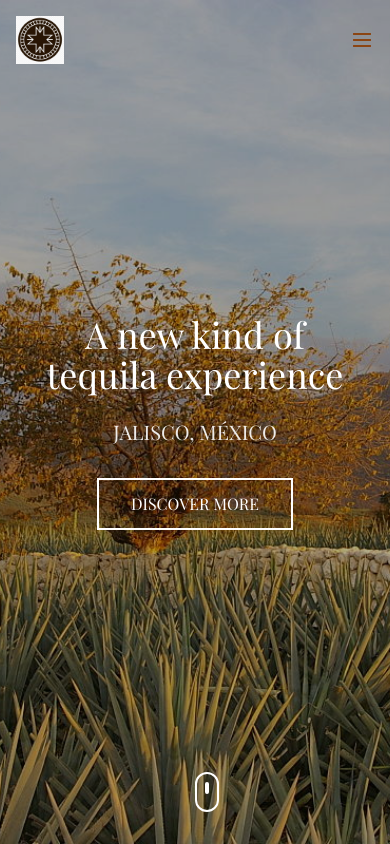
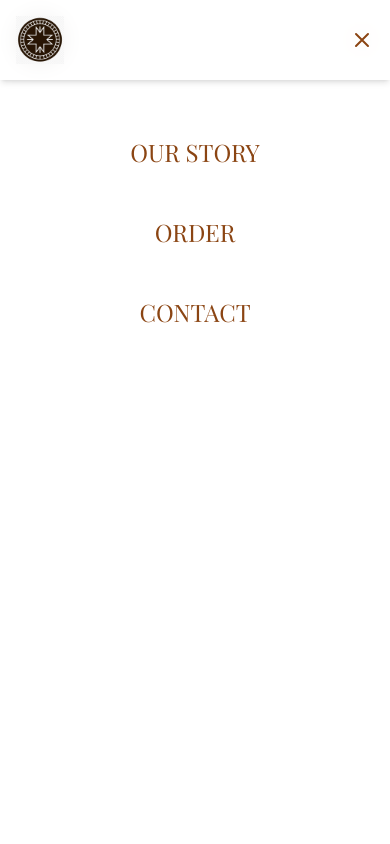
Before and after one commit to Alonso-Lacayo/TequilaMariaIsabel, a Next.js app: page / in a window 390 px wide. Both pictures are taken after a click on the button 362 px from the left and 40 px from the top of the page. Shown: the top 844 px of the page. Built offline with nearby package versions, Linux system fonts and the light colour scheme; a web font is replaced by a local one.

Commit message:
make style work for phone devices

```diff
--- a/src/components/Header.tsx
+++ b/src/components/Header.tsx
@@ -3,10 +3,11 @@
 import { useState, useEffect } from 'react';
 import Link from 'next/link';
 import Image from 'next/image';
-import { motion } from 'framer-motion';
+import { motion, AnimatePresence } from 'framer-motion';
 
 export default function Header() {
   const [scrolled, setScrolled] = useState(false);
+  const [mobileMenuOpen, setMobileMenuOpen] = useState(false);
 
   useEffect(() => {
     const handleScroll = () => {
@@ -17,17 +18,26 @@ export default function Header() {
     return () => window.removeEventListener('scroll', handleScroll);
   }, []);
 
+  const toggleMobileMenu = () => {
+    setMobileMenuOpen(!mobileMenuOpen);
+  };
+
+  const closeMobileMenu = () => {
+    setMobileMenuOpen(false);
+  };
+
   return (
+    <>
       <motion.header
         className={`fixed w-full z-50 transition-all duration-300 ${
-        scrolled ? 'bg-white/90 backdrop-blur-md shadow-md' : 'bg-transparent'
+          scrolled || mobileMenuOpen ? 'bg-white/90 backdrop-blur-md shadow-md' : 'bg-transparent'
         }`}
         initial={{ y: -100 }}
         animate={{ y: 0 }}
         transition={{ duration: 0.5 }}
       >
         <div className="container mx-auto px-4 py-4 flex items-center justify-between">
-        <Link href="/" className="flex items-center">
+          <Link href="/" className="flex items-center" onClick={closeMobileMenu}>
             <Image
               src="/logo.png"
               alt="María Isabel Tequila"
@@ -58,12 +68,73 @@ export default function Header() {
             </Link>
           </nav>
 
-        <button className="md:hidden text-secondary">
-          <svg xmlns="http://www.w3.org/2000/svg" className="h-6 w-6" fill="none" viewBox="0 0 24 24" stroke="currentColor">
-            <path strokeLinecap="round" strokeLinejoin="round" strokeWidth={2} d="M4 6h16M4 12h16M4 18h16" />
+          <button
+            className="md:hidden text-secondary z-50"
+            onClick={toggleMobileMenu}
+            aria-label="Toggle mobile menu"
+          >
+            <svg
+              xmlns="http://www.w3.org/2000/svg"
+              className="h-6 w-6"
+              fill="none"
+              viewBox="0 0 24 24"
+              stroke="currentColor"
+            >
+              {mobileMenuOpen ? (
+                <path
+                  strokeLinecap="round"
+                  strokeLinejoin="round"
+                  strokeWidth={2}
+                  d="M6 18L18 6M6 6l12 12"
+                />
+              ) : (
+                <path
+                  strokeLinecap="round"
+                  strokeLinejoin="round"
+                  strokeWidth={2}
+                  d="M4 6h16M4 12h16M4 18h16"
+                />
+              )}
             </svg>
           </button>
         </div>
       </motion.header>
+
+      <AnimatePresence>
+        {mobileMenuOpen && (
+          <motion.div
+            initial={{ opacity: 0, y: -20 }}
+            animate={{ opacity: 1, y: 0 }}
+            exit={{ opacity: 0, y: -20 }}
+            transition={{ duration: 0.3 }}
+            className="fixed inset-0 bg-white z-40 md:hidden pt-24"
+          >
+            <nav className="container mx-auto px-4 py-8 flex flex-col items-center space-y-8">
+              <Link
+                href="/our-story"
+                className="text-secondary hover:text-primary transition-colors font-serif text-2xl w-full text-center py-2"
+                onClick={closeMobileMenu}
+              >
+                OUR STORY
+              </Link>
+              <Link
+                href="/order"
+                className="text-secondary hover:text-primary transition-colors font-serif text-2xl w-full text-center py-2"
+                onClick={closeMobileMenu}
+              >
+                ORDER
+              </Link>
+              <Link
+                href="/contact"
+                className="text-secondary hover:text-primary transition-colors font-serif text-2xl w-full text-center py-2"
+                onClick={closeMobileMenu}
+              >
+                CONTACT
+              </Link>
+            </nav>
+          </motion.div>
+        )}
+      </AnimatePresence>
+    </>
   );
 }
```
Lines whose indentation alone changed are shown as unchanged.
